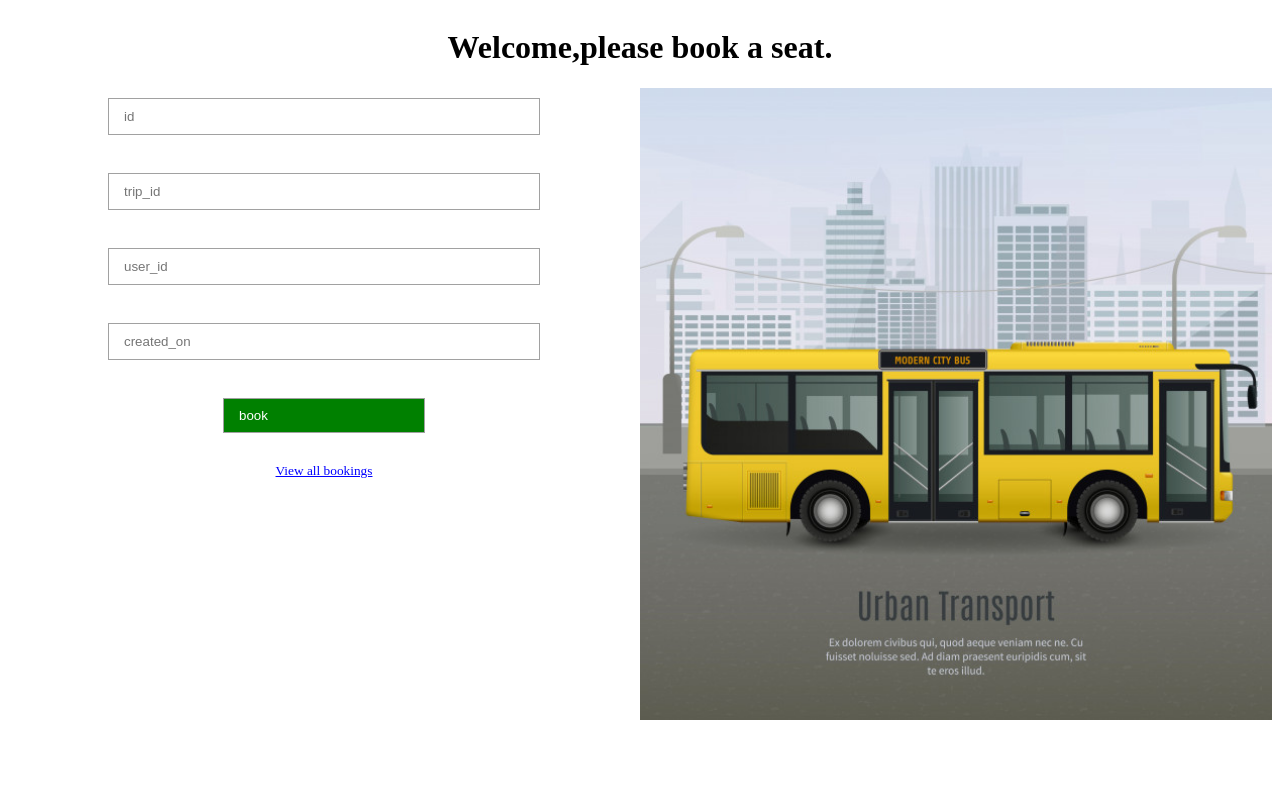
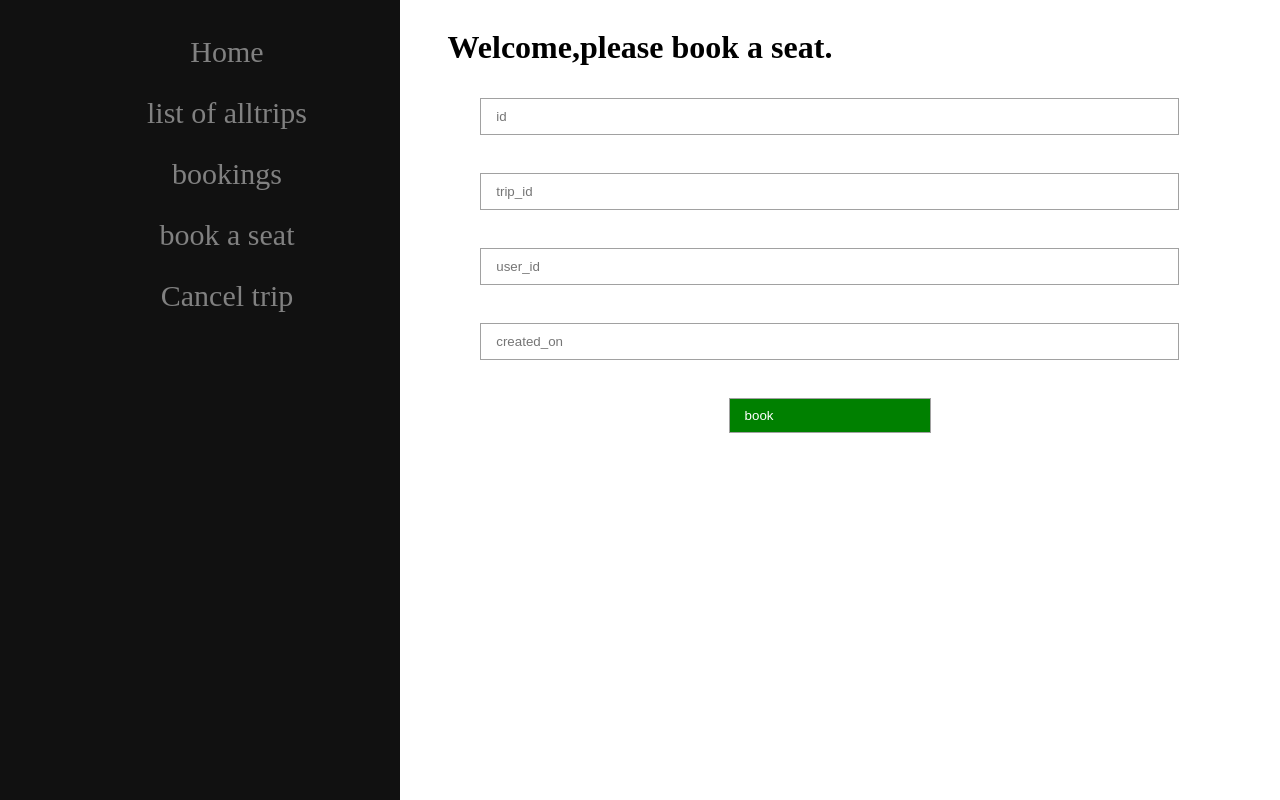
Before and after one commit to nabudde/wayfarer, a plain HTML site: page book_seat.html in a window 1280 px wide. Drawn offline with Linux system fonts and the light colour scheme.

Commit message:
add style

```diff
--- a/UI/css/all_trips.css
+++ b/UI/css/all_trips.css
@@ -15,8 +15,8 @@
 .allcards{
     display: grid;
      grid-gap: 5px;
-     grid-template-columns: repeat(4, 1fr);
-     grid-template-rows: repeat(4, 1fr);
+     grid-template-columns: repeat(4, 0fr);
+     grid-template-rows: repeat(4, 0fr);
      margin-left: 160px;
      font-size: 14px;
      padding: 0px 10px;
--- a/UI/css/allbooking.css
+++ b/UI/css/allbooking.css
@@ -1,4 +1,6 @@
-
+body{
+  width:100%
+}
 .card {
   padding: 1%;
   border: solid 1px;
@@ -22,8 +24,8 @@ img{
 .allcards{
   display: grid;
    grid-gap: 5px;
-   grid-template-columns: repeat(4, 1fr);
-   grid-template-rows: repeat(4, 1fr);
+   grid-template-columns: repeat(4, 0fr);
+   grid-template-rows: repeat(4, 0fr);
    margin-left: 160px;
    font-size: 14px;
    padding: 0px 10px;
--- a/UI/css/bookseat.css
+++ b/UI/css/bookseat.css
@@ -4,7 +4,7 @@
 }
 .seatbooking{
     float:right;
-    width:50%;
+    width:70%;
 }
 .submit{
     color:#fff;
@@ -19,3 +19,21 @@ form{
     margin: 30px auto;
     text-align: center;
   }
+  .sidenav {
+    height: 100%;
+    width: 400px;
+    position: fixed;
+    z-index: 1;
+    top: 0;
+    left: 0;
+    background-color: #111;
+    overflow-x: hidden;
+    padding-top: 20px;
+  }
+  .sidenav a {
+    padding: 15px 16px 12px 70px;
+    text-decoration: none;
+    font-size: 30px;
+    color: #818181;
+    display: block;
+  }
--- a/UI/css/trips.css
+++ b/UI/css/trips.css
@@ -7,12 +7,13 @@ a{
     background-color:green;
 }
 img{
-    float:right;
+    float:left;
     width:50%;
 
 }
 .createtrip{
     padding: 10px 50px;
+    float :right;
 }
 
 form{
@@ -21,7 +22,7 @@ form{
     text-align: center;
   }
   input {
-    width: 30em;
+    width: 50em;
     height: 35px;
     border: 1px solid #a1a1a1;
     margin: 10px 0;
@@ -33,3 +34,21 @@ form{
 body{
     align-content:center;
 }
+.sidenav {
+    height: 100%;
+    width: 400px;
+    position: fixed;
+    z-index: 1;
+    top: 0;
+    left: 0;
+    background-color: #111;
+    overflow-x: hidden;
+    padding-top: 20px;
+  }
+  .sidenav a {
+    padding: 15px 16px 12px 70px;
+    text-decoration: none;
+    font-size: 30px;
+    color: #818181;
+    display: block;
+  }
--- a/book_seat.html
+++ b/book_seat.html
@@ -4,6 +4,7 @@
 <head>
     <meta charset="UTF-8" />
     <meta name="viewport" content="width=device-width, initial-scale=1.0" />
+    <title>wayfarer</title>
     <meta http-equiv="X-UA-Compatible" content="ie=edge" />
     <link rel="stylesheet" href="./UI/css/trips.css" />
 
@@ -11,10 +12,13 @@
             <link rel="stylesheet" href="UI/css/bookseat.css" />
         <body>
             <h1>Welcome,please book a seat.</h1>
-
-                <img src="UI/images/createtripPoster.jpg" alt="img">
-
-            </div>
+            <div class="sidenav">
+                    <a href="index.html">Home</a>
+                    <a href="all_trips.html">list of alltrips</a>
+                    <a href="allbooking.html">bookings</a>
+                    <a href="book_seat.html">book a seat</a>
+                    <a href="cancel_trip.html">Cancel trip</a>
+                  </div>
             <div class="seatbooking">
                 <input id="id" type="text" placeholder="id" /><br><br>
                 <input id="trip_id" type="text" placeholder="trip_id" /><br><br>
@@ -27,8 +31,6 @@
                 onclick="myFunction()"
                 />
             </form><br><br>
-            <small
-            > <a href="allbooking.html">View all bookings</a></small><br><br>
             <form>
         </body>
         <script>
```
Also changed, not shown: all_trips.html (+2 -1 lines), allbooking.html (+2 -1 lines), cancel_trip.html (+1 -0 lines), index.html (+1 -0 lines), signin.html (+1 -0 lines), signup.html (+1 -0 lines), trips.html (+8 -10 lines).
